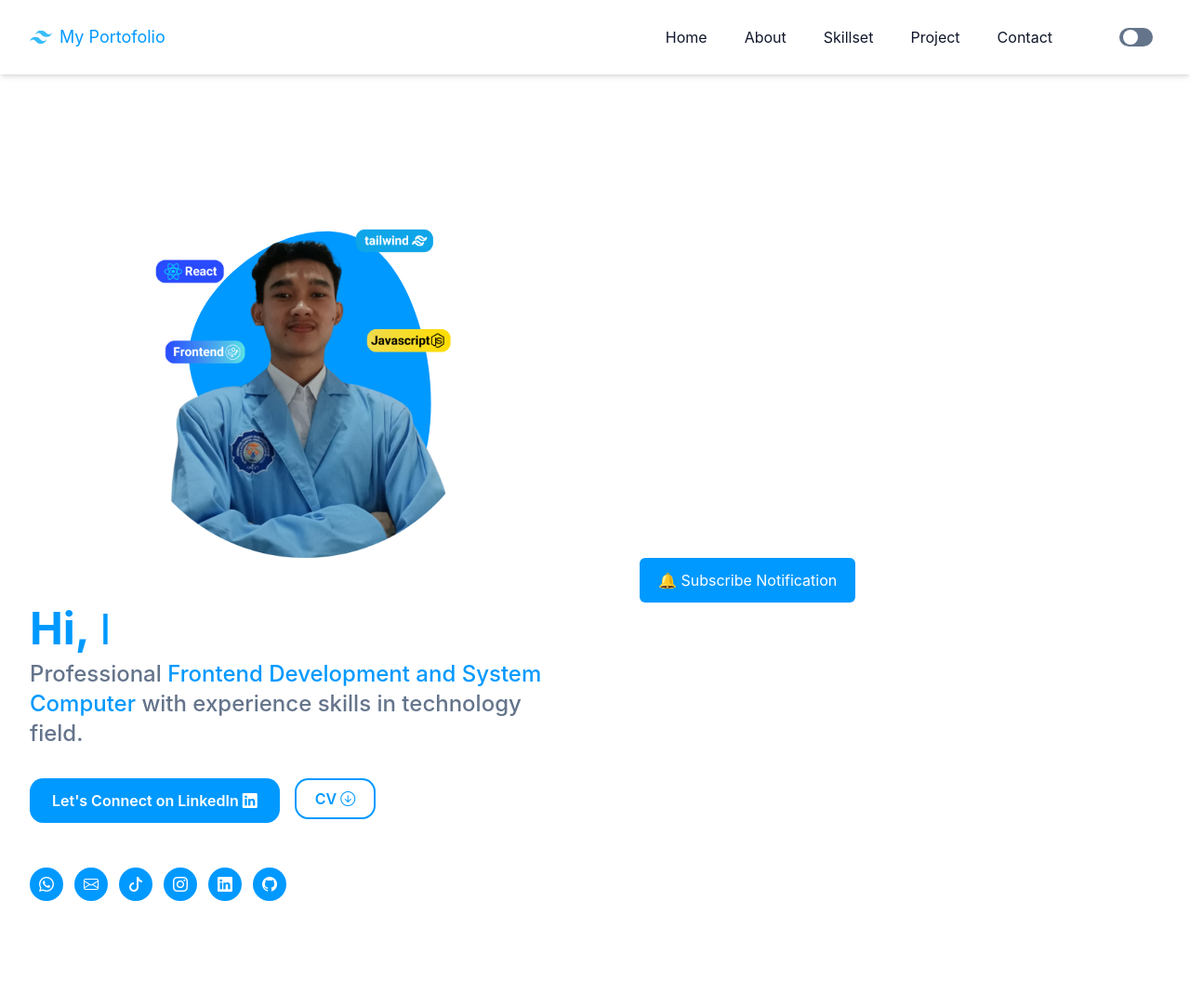
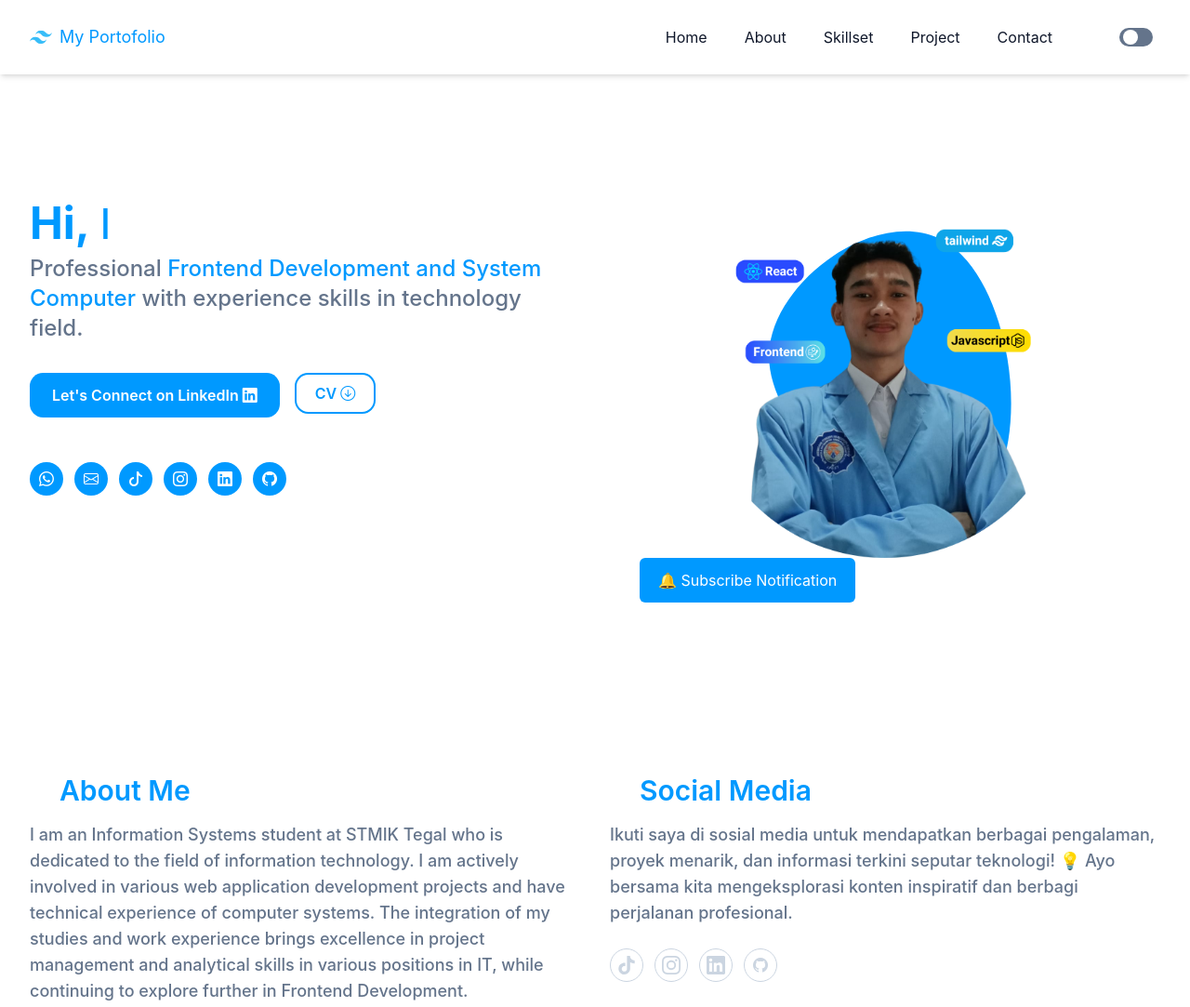
Before and after one commit to Adam22166002/my-portofolio-tailwindcss, a website: page index.html in a window 1280 px wide. Shown: the top 1083 px of the page at 93% size. Drawn offline with nearby package versions, Linux system fonts and the light colour scheme; files whose address does not match are found by name.

Commit message:
Update index.html

```diff
--- a/index.html
+++ b/index.html
@@ -97,7 +97,7 @@
     <section id="home" class="pt-36 dark:bg-dark">
       <div class="container">
         <div class="flex flex-wrap">
-          <div class="w-full self-end px-4 lg:w-1/2 md:order-last">
+          <div class="w-full self-center px-4 lg:w-1/2">
             <h1 class="text-base font-light te md:text-xl dark:text-gray-400">
               <span class="block font-bold text-primary text-4xl mt-1 lg:text-5xl dark:text-primary">Hi,
                 <span id="berjalan" class="acme-regular"></span>
@@ -137,7 +137,7 @@
             </div>
           </div>
 
-          <div class="w-full self-center mt-5 px-4 lg:w-1/2 md:order-first">
+          <div class="w-full self-end mt-5 px-4 lg:w-1/2 ">
             <div class="relative mt-10 lg:mt-9 lg:right-0">
               <img
                 src="./dist/img/portfolio_profile.png"
```
